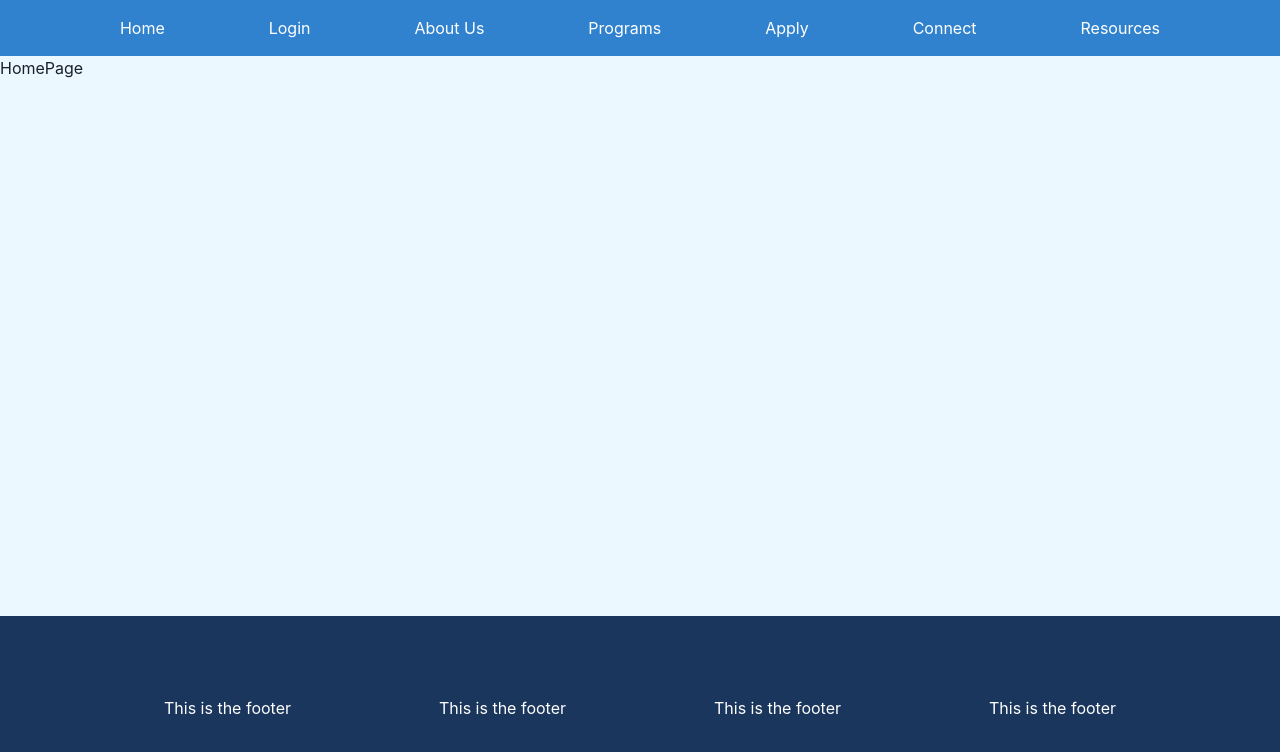
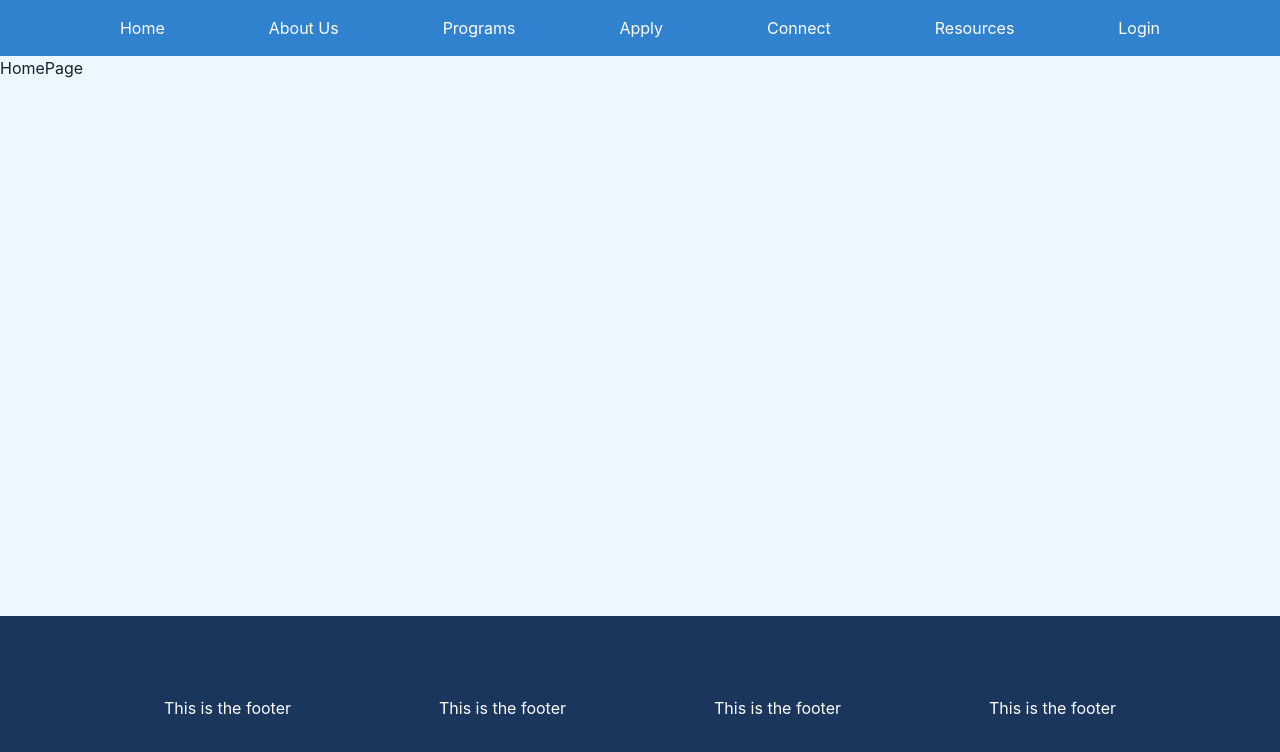
Before and after one commit to dolokelen/recruitment-front, a React (Vite) app: page / in a window 1280 px wide. Shown: the top 752 px of the page. Built offline with nearby package versions, Linux system fonts and the light colour scheme.

Commit message:
Built AuthLayout and Dashboard.

```diff
--- a/package.json
+++ b/package.json
@@ -22,6 +22,7 @@
     "react": "^18.2.0",
     "react-dom": "^18.2.0",
     "react-hook-form": "^7.51.2",
+    "react-icons": "^5.0.1",
     "react-router-dom": "^6.22.3",
     "react-toastify": "^10.0.5",
     "zod": "^3.22.4"
--- a/src/components/AuthNavBar.tsx
+++ b/src/components/AuthNavBar.tsx
@@ -1,27 +1,28 @@
-import { Flex, Link} from "@chakra-ui/react";
+import autoRouteToHome from "../utilities/getHomeRoute";
+import { AUTH_LAYOUT_ROUTE } from "../cacheKeysAndRoutes";
+import { Link } from "react-router-dom";
+import { HStack } from "@chakra-ui/react";
+import logoutUser from "../utilities/logoutUser";
+import { ToastContainer } from "react-toastify";
+import { RiLogoutCircleLine } from "react-icons/ri";
 
 const AuthNavBar = () => {
-  return <Flex justifyContent="space-evenly">
-    <Link>Website</Link>
-    <Link>Logout</Link>
-    <Link>Welcome Dolokelen</Link>
-  </Flex>;
-  //   const { data: userProfile } = useUserProfile();
+  // const { data: userProfile } = useUserProfile();
 
-  //   return (
-  //     <>
-  //       <HStack bg="dark" h={9} mb={1} justifyContent="space-evenly">
-  //         <Link to={authRouteToHomeRoute()}>Website</Link>
-  //         <Link to={AUTH_LAYOUT_ROUTE}>Dashboard</Link>
-  //         <Link to={authRouteToHomeRoute()} onClick={logoutUser}>
-  //           Logout
-  //         </Link>
-  //         <Link to={PROFILE_ROUTE}>Welcome {userProfile?.last_name}</Link>
-  //         <ColorModeSwitch />
-  //       </HStack>
-  //       <ToastContainer />
-  //     </>
-  //   );
+  return (
+    <>
+      <HStack bg="dark" h={9} mb={1} justifyContent="space-evenly">
+        <Link to={autoRouteToHome()}>Website</Link>
+        <Link to={AUTH_LAYOUT_ROUTE}>Dashboard</Link>
+        <Link to={autoRouteToHome()} onClick={logoutUser}>
+          <RiLogoutCircleLine title="Logout" size="1.6rem" />
+        </Link>
+        {/* <Link to={PROFILE_ROUTE}>Welcome {userProfile?.last_name}</Link> */}
+        {/* <ColorModeSwitch /> */}
+      </HStack>
+      <ToastContainer />
+    </>
+  );
 };
 
 export default AuthNavBar;
--- a/src/components/UnAuthNavBar.tsx
+++ b/src/components/UnAuthNavBar.tsx
@@ -1,34 +1,41 @@
-import { Flex, Link } from "@chakra-ui/react";
-import { Link as RLink } from "react-router-dom";
+import { Flex } from "@chakra-ui/react";
+import { Link } from "react-router-dom";
 import { ToastContainer } from "react-toastify";
-import { HOME_ROUTE, LOGIN_ROUTE, REGISTER_ROUTE } from "../cacheKeysAndRoutes";
+import {
+  AUTH_LAYOUT_ROUTE,
+  HOME_ROUTE,
+  LOGIN_ROUTE,
+  REGISTER_ROUTE,
+} from "../cacheKeysAndRoutes";
 import { white } from "../colors";
+import { useEffect, useState } from "react";
+import getUserId from "../utilities/getUserId";
+import logoutUser from "../utilities/logoutUser";
 
 const UnAuthNavBar = () => {
-//   const [userId, setUserId] = useState<number | undefined>();
-//   const authUserId = getUserId();
+  const [userId, setUserId] = useState<number | undefined>();
+  const authUserId = getUserId();
 
-//   useEffect(() => {
-//     if (authUserId) {
-//       setUserId(authUserId);
-//     }
-//   }, [authUserId]);
+  useEffect(() => {
+    if (authUserId) {
+      setUserId(authUserId);
+    }
+  }, [authUserId]);
 
   return (
     <>
       <Flex justifyContent="space-evenly" color={white}>
-      <RLink to={HOME_ROUTE}>Home</RLink>
+        <Link to={HOME_ROUTE}>Home</Link>
         {/* <Link>Dashboard</Link> */}
-      <RLink to={LOGIN_ROUTE}>Login</RLink>
-      <Link>About Us</Link>
-      <Link>Programs</Link>
-      <RLink to={REGISTER_ROUTE}>Apply</RLink>
-      <Link>Connect</Link>
-      <Link>Resources</Link>
+        <Link to="#">About Us</Link>
+        <Link to="#">Programs</Link>
+        <Link to={REGISTER_ROUTE}>Apply</Link>
+        <Link to="#">Connect</Link>
+        <Link to="#">Resources</Link>
 
         {/* The last "Login" route is used for the Dashboard "Logout" route.
       This dynamic btn label is for users who might use the "Website" logout btn.*/}
-      {/* {authUserId ? (
+        {authUserId ? (
           <Link
             to={LOGIN_ROUTE}
             onClick={() => {
@@ -37,11 +44,12 @@ const UnAuthNavBar = () => {
             }}
           >
             {userId ? "Logout" : "Login"}
-        </Link> */}
-      {/* ) : (
+          </Link>
+        ) : (
           <Link to={LOGIN_ROUTE}>Login</Link>
         )}
-      <ColorModeSwitch /> */}
+        {authUserId && <Link to={AUTH_LAYOUT_ROUTE}>Dashboard</Link>}
+        {/* <ColorModeSwitch />  */}
       </Flex>
       <ToastContainer />
     </>
--- a/src/services/Router.tsx
+++ b/src/services/Router.tsx
@@ -17,10 +17,7 @@ const router = createBrowserRouter([
     path: AUTH_LAYOUT_ROUTE,
     errorElement: <ErrorPage />,
     element: <AuthLayout />,
-    children: [  {
-      path: LOGIN_ROUTE,
-      element: <LoginForm />,
-    },],
+    children: [],
   },
 
   {
```
Also changed, not shown: 1 other file (tests, documents, lock files or other folders). Lines whose indentation alone changed are shown as unchanged.
